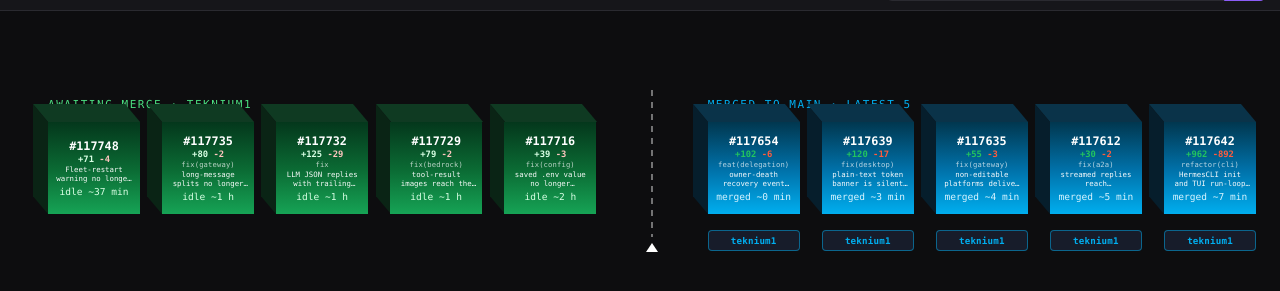
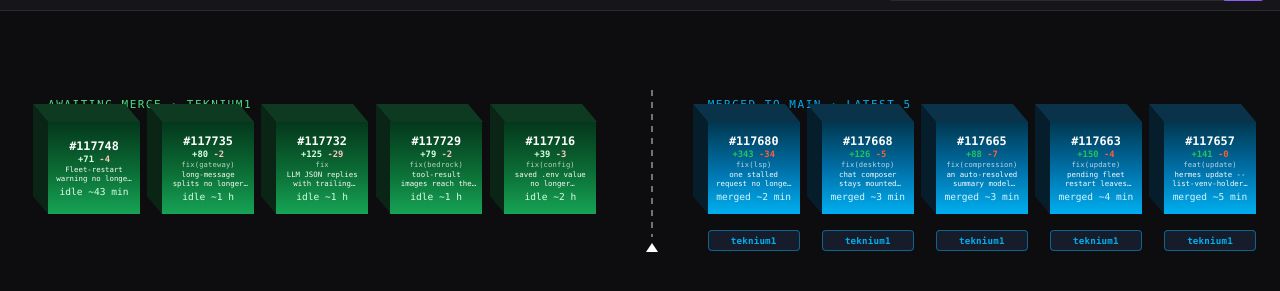
Before and after one commit to MindDragonLabs/nous-space, a plain HTML site: page index.html in a window 1280 px wide. Shown: the part 47-338 px from the top of the page. Drawn offline with Linux system fonts and the light colour scheme.

Commit message:
refresh: merge data from live main 2026-09-21T01:56:49Z

```diff
--- a/index.html
+++ b/index.html
@@ -457,7 +457,7 @@ button:focus-visible { outline: 2px solid var(--nous-amber); outline-offset: 2px
           <div class="n">#117748</div>
           <div class="d"><span class="add">+71</span> <span class="del">-4</span></div>
           <div class="t">Fleet-restart warning no longer sticks forever when a serve backend is running</div>
-          <div class="w">idle ~37 min</div>
+          <div class="w">idle ~43 min</div>
         </div>
       </a>
       <a class="cube p-green" href="https://github.com/NousResearch/hermes-agent/pull/117735" target="_blank" rel="noopener" title="#117735 fix(gateway): long-message splits no longer tear emoji sequences and accented letters apart (port openclaw#151959)">
@@ -505,61 +505,61 @@ button:focus-visible { outline: 2px solid var(--nous-amber); outline-offset: 2px
       <div class="cap merged">merged to main · latest 5</div>
       <div class="cluster">
       <div class="wrap">
-      <a class="cube p-blue" href="https://github.com/NousResearch/hermes-agent/pull/117654" target="_blank" rel="noopener" title="#117654 feat(delegation): owner-death recovery event includes transcript tails and git state so the parent can continue without forensics (#116000)">
+      <a class="cube p-blue" href="https://github.com/NousResearch/hermes-agent/pull/117680" target="_blank" rel="noopener" title="#117680 fix(lsp): one stalled request no longer silences a workspace for good — retry window, cold-root warm-up budget, per-root exclusion (#116446)">
         <div class="face">
-          <div class="n">#117654</div>
-          <div class="d"><span class="add">+102</span> <span class="del">-6</span></div>
-          <div class="g">feat(delegation)</div>
-          <div class="t">owner-death recovery event includes transcript tails and git state so the parent can continue w…</div>
-          <div class="w">merged ~0 min</div>
+          <div class="n">#117680</div>
+          <div class="d"><span class="add">+343</span> <span class="del">-34</span></div>
+          <div class="g">fix(lsp)</div>
+          <div class="t">one stalled request no longer silences a workspace for good — retry window, cold-root warm-up b…</div>
+          <div class="w">merged ~2 min</div>
         </div>
       </a>
         <div class="miner"><a class="mine" href="https://github.com/teknium1" target="_blank" rel="noopener" title="author: teknium1">teknium1</a></div>
       </div>
       <div class="wrap">
-      <a class="cube p-blue" href="https://github.com/NousResearch/hermes-agent/pull/117639" target="_blank" rel="noopener" title="#117639 fix(desktop): plain-text token banner is silent in the default keychain-off posture and its advice is platform-aware (#117269, salvage #117279)">
+      <a class="cube p-blue" href="https://github.com/NousResearch/hermes-agent/pull/117668" target="_blank" rel="noopener" title="#117668 fix(desktop): chat composer stays mounted through transient session loaders; no addRange on a detached editor (#117375, #117285)">
         <div class="face">
-          <div class="n">#117639</div>
-          <div class="d"><span class="add">+120</span> <span class="del">-17</span></div>
+          <div class="n">#117668</div>
+          <div class="d"><span class="add">+126</span> <span class="del">-5</span></div>
           <div class="g">fix(desktop)</div>
-          <div class="t">plain-text token banner is silent in the default keychain-off posture and its advice is platfor…</div>
+          <div class="t">chat composer stays mounted through transient session loaders; no addRange on a detached editor</div>
           <div class="w">merged ~3 min</div>
         </div>
       </a>
         <div class="miner"><a class="mine" href="https://github.com/teknium1" target="_blank" rel="noopener" title="author: teknium1">teknium1</a></div>
       </div>
       <div class="wrap">
-      <a class="cube p-blue" href="https://github.com/NousResearch/hermes-agent/pull/117635" target="_blank" rel="noopener" title="#117635 fix(gateway): non-editable platforms deliver long replies once — interim finals join the delivery ledger (#117272, salvage #117286)">
+      <a class="cube p-blue" href="https://github.com/NousResearch/hermes-agent/pull/117665" target="_blank" rel="noopener" title="#117665 fix(compression): an auto-resolved summary model that fails falls back to the main model and is named in the warning (#116472, salvage #116592)">
         <div class="face">
-          <div class="n">#117635</div>
-          <div class="d"><span class="add">+55</span> <span class="del">-3</span></div>
-          <div class="g">fix(gateway)</div>
-          <div class="t">non-editable platforms deliver long replies once — interim finals join the delivery ledger</div>
+          <div class="n">#117665</div>
+          <div class="d"><span class="add">+88</span> <span class="del">-7</span></div>
+          <div class="g">fix(compression)</div>
+          <div class="t">an auto-resolved summary model that fails falls back to the main model and is named in the warn…</div>
+          <div class="w">merged ~3 min</div>
+        </div>
+      </a>
+        <div class="miner"><a class="mine" href="https://github.com/teknium1" target="_blank" rel="noopener" title="author: teknium1">teknium1</a></div>
+      </div>
+      <div class="wrap">
+      <a class="cube p-blue" href="https://github.com/NousResearch/hermes-agent/pull/117663" target="_blank" rel="noopener" title="#117663 fix(update): pending fleet restart leaves gateways already on the checkout code alone (#117051)">
+        <div class="face">
+          <div class="n">#117663</div>
+          <div class="d"><span class="add">+150</span> <span class="del">-4</span></div>
+          <div class="g">fix(update)</div>
+          <div class="t">pending fleet restart leaves gateways already on the checkout code alone</div>
           <div class="w">merged ~4 min</div>
         </div>
       </a>
         <div class="miner"><a class="mine" href="https://github.com/teknium1" target="_blank" rel="noopener" title="author: teknium1">teknium1</a></div>
       </div>
       <div class="wrap">
-      <a class="cube p-blue" href="https://github.com/NousResearch/hermes-agent/pull/117612" target="_blank" rel="noopener" title="#117612 fix(a2a): streamed replies reach message/send, message/stream and tasks/get instead of an empty completed task (#116944, salvage #117018)">
+      <a class="cube p-blue" href="https://github.com/NousResearch/hermes-agent/pull/117657" target="_blank" rel="noopener" title="#117657 feat(update): hermes update --list-venv-holders reports venv holders as JSON, exit 3 (#117246)">
         <div class="face">
-          <div class="n">#117612</div>
-          <div class="d"><span class="add">+30</span> <span class="del">-2</span></div>
-          <div class="g">fix(a2a)</div>
-          <div class="t">streamed replies reach message/send, message/stream and tasks/get instead of an empty completed…</div>
+          <div class="n">#117657</div>
+          <div class="d"><span class="add">+141</span> <span class="del">-0</span></div>
+          <div class="g">feat(update)</div>
+          <div class="t">hermes update --list-venv-holders reports venv holders as JSON, exit 3</div>
           <div class="w">merged ~5 min</div>
-        </div>
-      </a>
-        <div class="miner"><a class="mine" href="https://github.com/teknium1" target="_blank" rel="noopener" title="author: teknium1">teknium1</a></div>
-      </div>
-      <div class="wrap">
-      <a class="cube p-blue" href="https://github.com/NousResearch/hermes-agent/pull/117642" target="_blank" rel="noopener" title="#117642 refactor(cli): HermesCLI init and TUI run-loop phases move into mixin siblings, cli.py 4,835 -&gt; 3,959 lines (#116911)">
-        <div class="face">
-          <div class="n">#117642</div>
-          <div class="d"><span class="add">+962</span> <span class="del">-892</span></div>
-          <div class="g">refactor(cli)</div>
-          <div class="t">HermesCLI init and TUI run-loop phases move into mixin siblings, cli.py 4,835 -&gt; 3,959 lines</div>
-          <div class="w">merged ~7 min</div>
         </div>
       </a>
         <div class="miner"><a class="mine" href="https://github.com/teknium1" target="_blank" rel="noopener" title="author: teknium1">teknium1</a></div>
```
